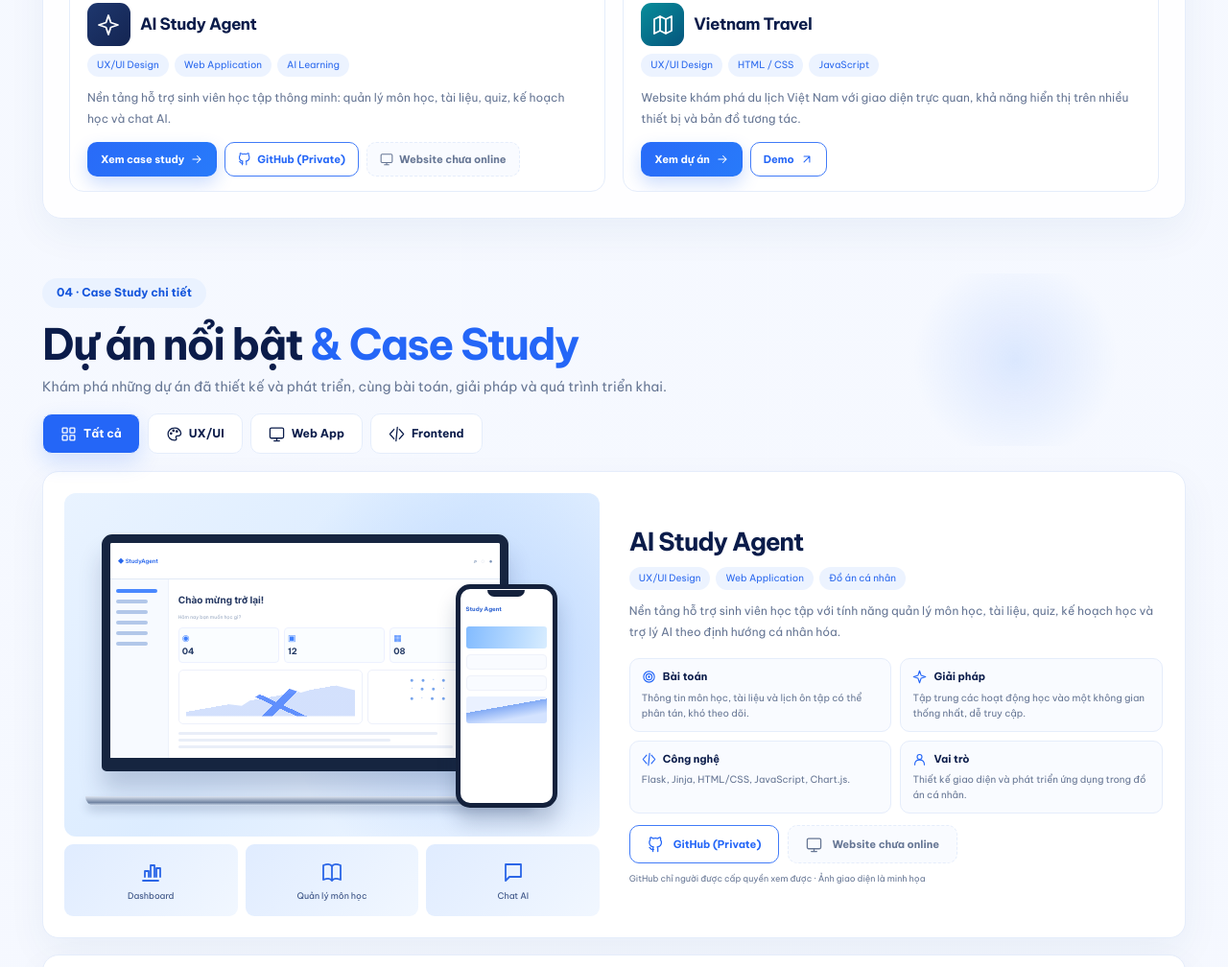
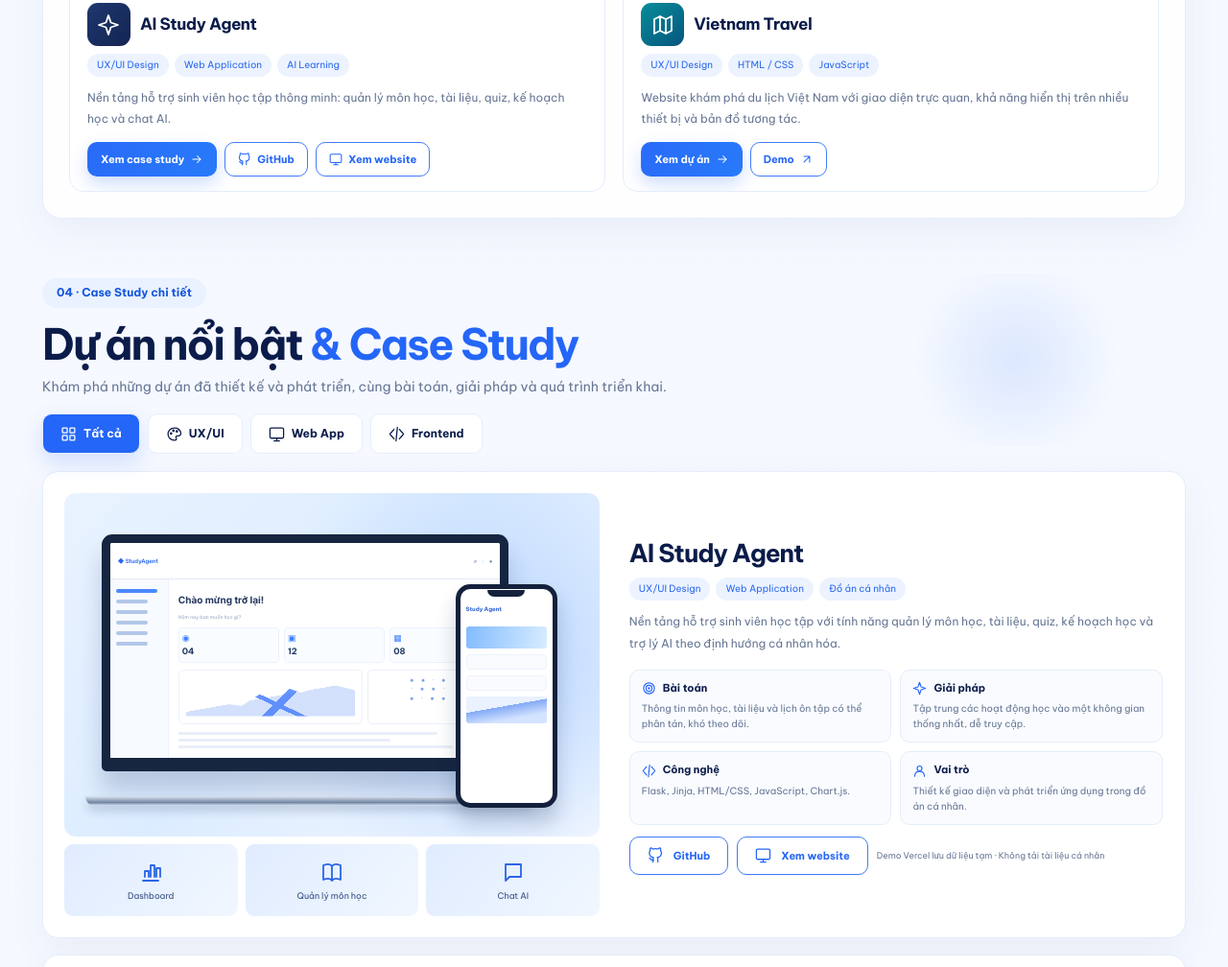
Before and after one commit to nguyencongthanh09102005-beep/CV, a plain HTML site: page index.html in a window 1280 px wide. Shown: the part 3137-4145 px from the top of the page at 96% size. Drawn offline with Linux system fonts and the light colour scheme.

Commit message:
feat(portfolio): link live AI Study Agent Vercel preview in both project cards

```diff
--- a/index.html
+++ b/index.html
@@ -220,7 +220,7 @@
               <div class="card-title-row"><span class="card-icon"><svg class="icon"><use href="#i-spark"/></svg></span><h3>AI Study Agent</h3></div>
               <div class="tags"><span>UX/UI Design</span><span>Web Application</span><span>AI Learning</span></div>
               <p>Nền tảng hỗ trợ sinh viên học tập thông minh: quản lý môn học, tài liệu, quiz, kế hoạch học và chat AI.</p>
-              <div class="card-actions"><a class="btn btn-primary" href="#ai-case">Xem case study <svg class="icon"><use href="#i-arrow"/></svg></a><a class="btn btn-outline" href="https://github.com/nguyencongthanh09102005-beep/AI-Study-Agent" target="_blank" rel="noopener noreferrer" title="Repository riêng tư — chỉ người được cấp quyền mới xem được"><svg class="icon"><use href="#i-github"/></svg> GitHub (Private)</a><span class="btn btn-unavailable" aria-label="Website AI Study Agent chưa được triển khai online" title="Dự án hiện chạy trên máy tính, chưa có đường dẫn demo công khai"><svg class="icon"><use href="#i-monitor"/></svg> Website chưa online</span></div>
+              <div class="card-actions"><a class="btn btn-primary" href="#ai-case">Xem case study <svg class="icon"><use href="#i-arrow"/></svg></a><a class="btn btn-outline" href="https://github.com/nguyencongthanh09102005-beep/AI-Study-Agent" target="_blank" rel="noopener noreferrer" title="Mở mã nguồn dự án AI Study Agent trên GitHub"><svg class="icon"><use href="#i-github"/></svg> GitHub</a><a class="btn btn-outline" href="https://ai-study-agent-alpha.vercel.app/" target="_blank" rel="noopener noreferrer" title="Bản xem thử trên Vercel: dữ liệu chỉ lưu tạm, không tải tài liệu riêng"><svg class="icon"><use href="#i-monitor"/></svg> Xem website</a></div>
             </div>
           </article>
           <article class="feature-card">
@@ -258,7 +258,7 @@
             </div>
             <div class="case-body"><h3>AI Study Agent</h3><div class="tags"><span>UX/UI Design</span><span>Web Application</span><span>Đồ án cá nhân</span></div><p>Nền tảng hỗ trợ sinh viên học tập với tính năng quản lý môn học, tài liệu, quiz, kế hoạch học và trợ lý AI theo định hướng cá nhân hóa.</p>
               <div class="case-facts"><div><h4><svg class="icon"><use href="#i-target"/></svg> Bài toán</h4><p>Thông tin môn học, tài liệu và lịch ôn tập có thể phân tán, khó theo dõi.</p></div><div><h4><svg class="icon"><use href="#i-spark"/></svg> Giải pháp</h4><p>Tập trung các hoạt động học vào một không gian thống nhất, dễ truy cập.</p></div><div><h4><svg class="icon"><use href="#i-code"/></svg> Công nghệ</h4><p>Flask, Jinja, HTML/CSS, JavaScript, Chart.js.</p></div><div><h4><svg class="icon"><use href="#i-user"/></svg> Vai trò</h4><p>Thiết kế giao diện và phát triển ứng dụng trong đồ án cá nhân.</p></div></div>
-              <div class="case-footer"><a href="https://github.com/nguyencongthanh09102005-beep/AI-Study-Agent" target="_blank" rel="noopener noreferrer" class="btn btn-outline" title="GitHub riêng tư — cần quyền truy cập"><svg class="icon"><use href="#i-github"/></svg> GitHub (Private)</a><span class="btn btn-unavailable" aria-label="Website AI Study Agent chưa được triển khai online" title="Chưa có bản demo trực tuyến"><svg class="icon"><use href="#i-monitor"/></svg> Website chưa online</span><span class="work-note">GitHub chỉ người được cấp quyền xem được · Ảnh giao diện là minh họa</span></div>
+              <div class="case-footer"><a href="https://github.com/nguyencongthanh09102005-beep/AI-Study-Agent" target="_blank" rel="noopener noreferrer" class="btn btn-outline" title="Mở mã nguồn dự án AI Study Agent trên GitHub"><svg class="icon"><use href="#i-github"/></svg> GitHub</a><a class="btn btn-outline" href="https://ai-study-agent-alpha.vercel.app/" target="_blank" rel="noopener noreferrer" title="Bản xem thử trên Vercel: dữ liệu chỉ lưu tạm, không tải tài liệu riêng"><svg class="icon"><use href="#i-monitor"/></svg> Xem website</a><span class="work-note">Demo Vercel lưu dữ liệu tạm · Không tải tài liệu cá nhân</span></div>
             </div>
           </article>
           <article class="case-card" id="travel-case" data-categories="ux frontend">
```
